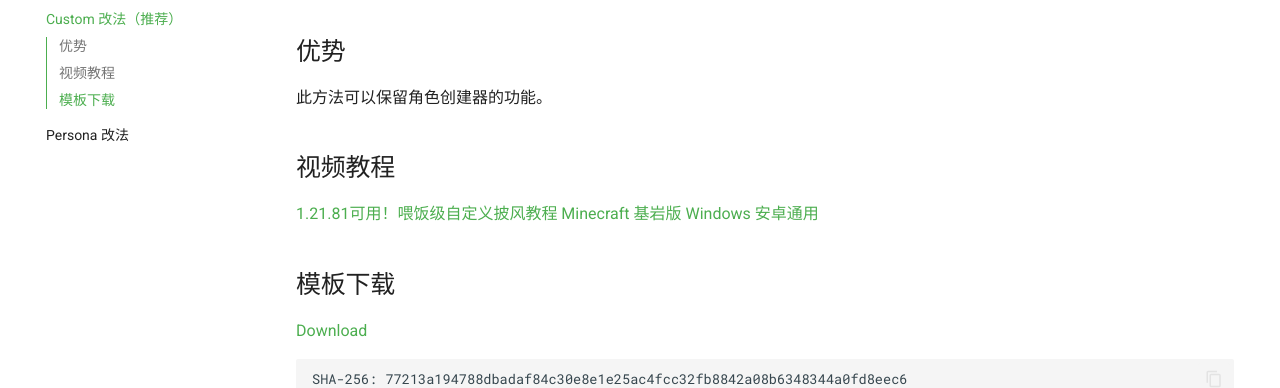
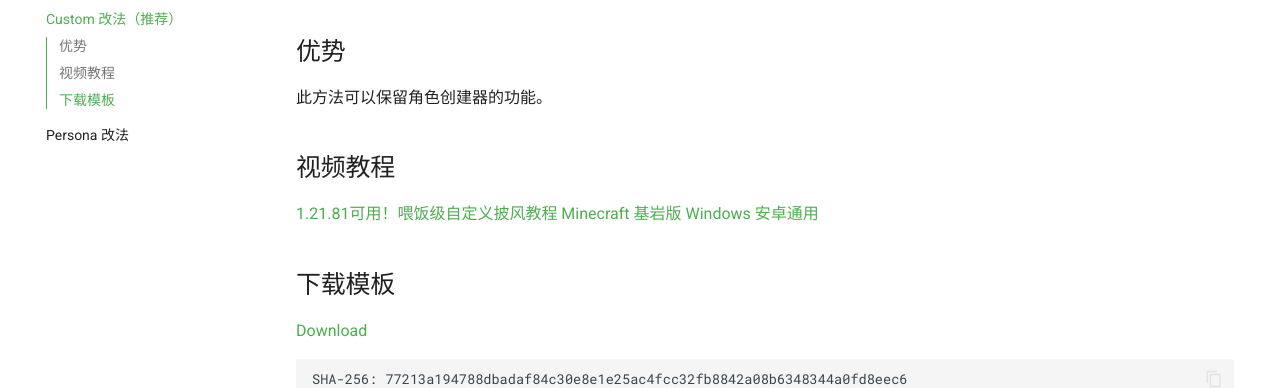
Before and after one commit to mcxiaolan/mc-nest, an MkDocs documentation site: the page built from docs/skin_packs/custom-template.md, in a window 1280 px wide. Shown: the part 194-582 px from the top of the page. Built offline with MkDocs 1.6.1 and Material for MkDocs 9.7.7, drawn with Linux system fonts in a browser that asks for light colours; comment, search, counter and statistics services are not loaded.

Commit message:
修复了个语序问题（（

````diff
--- a/docs/skin_packs/custom-template.md
+++ b/docs/skin_packs/custom-template.md
@@ -5,7 +5,7 @@
 ## 视频教程
 [1.21.81可用！喂饭级自定义披风教程 Minecraft 基岩版 Windows 安卓通用](https://b23.tv/BV1HU73zcEHy)
 
-## 模板下载
+## 下载模板
 [Download](/assets/files/custom-template.zip)
 ```
 SHA-256: 77213a194788dbadaf84c30e8e1e25ac4fcc32fb8842a08b6348344a0fd8eec6
````
